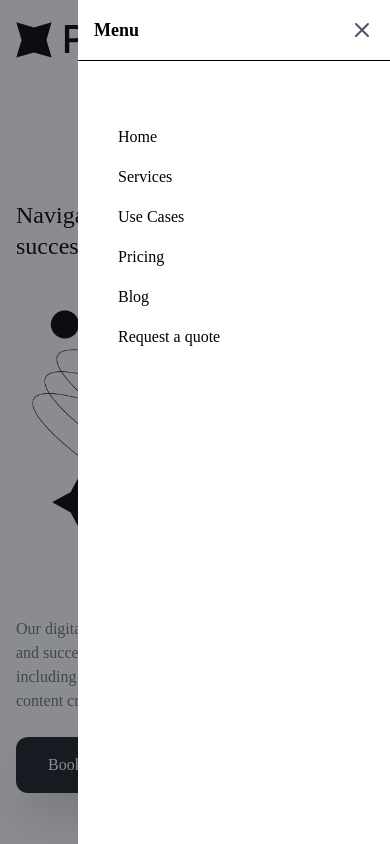
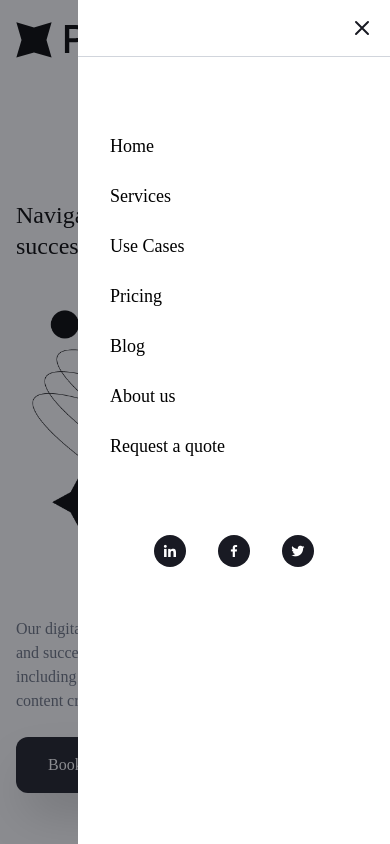
Before and after one commit to ibramaida/positivus, a React (Vite) app: page / in a window 390 px wide. Both pictures are taken after a click on the button 350 px from the left and 40 px from the top of the page. Shown: the top 844 px of the page. Built offline with nearby package versions, Linux system fonts and the light colour scheme; a web font is replaced by a local one.

Commit message:
overlay fixed, mobie nav menu added

```diff
--- a/src/components/Header.jsx
+++ b/src/components/Header.jsx
@@ -53,7 +53,7 @@ const Header = () => {
   return (
     <header
       className={`fixed top-0 w-full mb-10 transition-all duration-300 ${
-        isScrolled ? "top-4 bg-black/50 backdrop-blur-lg" : "top-0"
+        isScrolled ? "top-4 bg-black/60 backdrop-blur-sm" : "top-0"
       } z-10`}
     >
       <div className="wrapper flex justify-between items-center py-4 md:py-8  mx-auto">
@@ -67,6 +67,7 @@ const Header = () => {
         </a>
 
         {/* desktop navigation */}
+
         <ul
           role="primary navigation"
           className={`hidden lg:flex lg:flex-row lg:gap-[clamp(1rem,1vw+.5rem,2rem)] lg:items-center ${
@@ -134,34 +135,28 @@ const Header = () => {
             />
           </svg>
         </button>
-        {/* <button
-          className="lg:hidden cursor-pointer"
-          onClick={() => setShowMenu(!showMenu)}
-        >
-          <i class="bx bx-menu bx-lg "></i>
-        </button> */}
+      </div>
 
-        {/* mobile overlay */}
-        <div
-          className={`fixed inset-0 bg-black/50 transition-opacity md:hidden ${
-            isMenuOpen ? "opacity-100" : "opacity-0 pointer-events-none"
-          }`}
-          aria-hidden="true"
-        />
-      </div>
+      {/* mobile overlay */}
+      <div
+        className={`fixed inset-0 bg-black/50 transition-opacity lg:hidden ${
+          isMenuOpen ? "opacity-100 isolate" : "opacity-0 pointer-events-none"
+        } ${isScrolled ? "-top-4 h-screen w-full" : ""}`}
+        aria-hidden="true"
+      />
       {/* Mobile Navigation */}
       <div
         ref={menuRef}
-        className={`fixed top-0 right-0 h-full w-4/5 bg-white transform transition-transform duration-300 ease-in-out lg:hidden ${
+        className={`fixed top-0 right-0 h-screen w-4/5 bg-white transform transition-transform duration-300 ease-in-out lg:hidden ${
           isMenuOpen ? "translate-x-0" : "translate-x-full"
         } ${isScrolled ? "top-[-1rem] h-screen" : "top-0"}`}
       >
-        <div className="flex justify-between items-center p-4 border-b">
-          <span className="text-lg font-bold">Menu</span>
+        <div className="flex justify-end items-center p-4 border-b border-gray-300">
+          {/* <span className="text-lg font-bold">Menu</span> */}
           <button
             aria-label="Close menu"
             onClick={() => setIsMenuOpen(false)}
-            className="text-gray-600"
+            className="text-black"
           >
             <svg
               xmlns="http://www.w3.org/2000/svg"
@@ -180,50 +175,80 @@ const Header = () => {
           </button>
         </div>
 
-        <nav className="px-8 py-16 flex flex-col gap-4">
+        <nav className="py-16 flex flex-col">
           <a
-            href="#home"
-            className="nav-link"
+            href="/"
+            className="nav-link-mobile"
             onClick={() => setIsMenuOpen(false)}
           >
             Home
           </a>
           <a
-            href="#services"
-            className="nav-link"
+            href="/services"
+            className="nav-link-mobile"
             onClick={() => setIsMenuOpen(false)}
           >
             Services
           </a>
           <a
-            href="#use-cases"
-            className="nav-link"
+            href="/use-cases"
+            className="nav-link-mobile"
             onClick={() => setIsMenuOpen(false)}
           >
             Use Cases
           </a>
           <a
-            href="#pricing"
-            className="nav-link"
+            href="/pricing"
+            className="nav-link-mobile"
             onClick={() => setIsMenuOpen(false)}
           >
             Pricing
           </a>
           <a
-            href="#blog"
-            className="nav-link"
+            href="/blog"
+            className="nav-link-mobile"
             onClick={() => setIsMenuOpen(false)}
           >
             Blog
           </a>
           <a
+            href="/about"
+            className="nav-link-mobile"
+            onClick={() => setIsMenuOpen(false)}
+          >
+            About us
+          </a>
+          <a
             href="#raq"
-            className="nav-link "
+            className="nav-link-mobile "
             onClick={() => setIsMenuOpen(false)}
           >
             Request a quote
           </a>
         </nav>
+
+        {/* social icons */}
+
+        <div className="flex gap-8 items-center justify-center">
+          <a
+            href="#"
+            className="w-8 h-8 flex items-center justify-center shrink-0 text-white bg-black rounded-full hover:animate-pulse "
+          >
+            <i className="bx bxl-linkedin "></i>
+          </a>
+          <a
+            href="#"
+            className="w-8 h-8 flex items-center justify-center shrink-0 text-white bg-black rounded-full hover:animate-pulse "
+          >
+            <i className="bx bxl-facebook"></i>
+          </a>
+          <a
+            href="#"
+            className="w-8 h-8 flex items-center justify-center shrink-0 text-white bg-black rounded-full hover:animate-pulse "
+          >
+            <i className="bx bxl-twitter"></i>
+          </a>
+        </div>
       </div>
     </header>
   );
--- a/src/index.css
+++ b/src/index.css
@@ -68,6 +68,10 @@ h4 {
   @apply lg:text-[20px] px-2 py-1 rounded leading-none hover:bg-primary focus:bg-primary hover:text-black focus:text-black  transition-all duration-300;
 }
 
+.nav-link-mobile {
+  @apply text-lg py-4 px-8 rounded leading-none hover:bg-primary focus:bg-primary;
+}
+
 .nav-link:last-child {
   @apply md:rounded-xl;
 }
```
